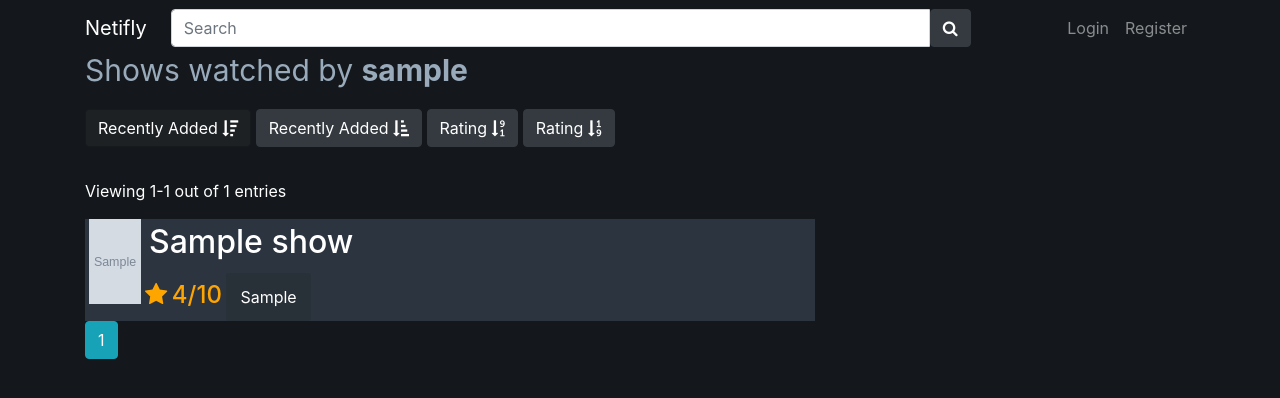
After one commit to edith007/The-Movie-DataBase, a Django app: a page that uses movie/templates/movie/base.html in a window 1280 px wide. The commit adds this page. Shown: the top 398 px of the page. Run offline with Django 3.2, Linux system fonts and the light colour scheme; tables that the repository leaves empty hold one stand-in row (values such as "Sample post"); grey boxes marked "Sample" are stand-in pictures; some libraries are stand-ins or nearby versions.

Commit message:
updated show list page

```diff
--- a/IMDB/settings.py
+++ b/IMDB/settings.py
@@ -119,8 +119,10 @@ USE_TZ = True
 
 # Static files (CSS, JavaScript, Images)
 # https://docs.djangoproject.com/en/1.11/howto/static-files/
+STATIC_URL = '/static/'
 
-STATIC_URL = '/static/'
+
+# Extra places for collectstatic to find static files.
 
 CRISPY_TEMPLATE_PACK = 'bootstrap4'
 
--- a/movie/templates/movie/base.html
+++ b/movie/templates/movie/base.html
@@ -45,6 +45,7 @@
             <!-- Navbar Right Side -->
             <div class="navbar-nav">
                 {% if user.is_authenticated %}
+                    <a class="nav-item nav-link" href="/list/{{user.username}}">My List</a>
                     <a class="nav-item nav-link" href="/profile/">My Profile</a>
                     <a class="nav-item nav-link" href="/logout/">Logout</a>
                 {% else %}
--- /dev/null
+++ b/movie/templates/movie/list.html
@@ -0,0 +1,67 @@
+{% extends "movie/base.html" %}
+{% block content %}
+<pre></pre><pre></pre><pre></pre>
+<p style="font-size:30px; color:#9ab">Shows watched by <b>{{username}}</b></p>
+{% if sort_type == 1 %}
+    <button type="button" class="btn btn-dark active">Recently Added <span class="fa fa-sort-amount-desc"></span></button>
+{% else %}
+<a href="?sort=1" class="btn btn-dark">Recently Added <span class="fa fa-sort-amount-desc"></span></a>
+{% endif %}
+{% if sort_type == 2 %}
+    <button type="button" class="btn btn-dark active">Recently Added <span class="fa fa-sort-amount-asc"></span></button>
+{% else %}
+<a href="?sort=2" class="btn btn-dark">Recently Added <span class="fa fa-sort-amount-asc"></span></a>
+{% endif %}
+{% if sort_type == 3 %}
+    <button type="button" class="btn btn-dark active">Rating <span class="fa fa-sort-numeric-desc"></span></button>
+{% else %}
+<a href="?sort=3" class="btn btn-dark">Rating <span class="fa fa-sort-numeric-desc"></span></a>
+{% endif %}
+{% if sort_type == 4 %}
+    <button type="button" class="btn btn-dark active">Rating <span class="fa fa-sort-numeric-asc"></span></button>
+{% else %}
+<a href="?sort=4" class="btn btn-dark">Rating <span class="fa fa-sort-numeric-asc"></span></a>
+{% endif %}
+<pre></pre><pre></pre>
+{% if total %}
+<div style="color:white"><p>Viewing {{page_obj.start_index}}-{{page_obj.end_index}} out of {{total}} entries </p></div>
+{% for result in page_obj %}
+        <article class="media content-section" style="background-color:#2c3440">
+          <div class="media">
+         <div class="media-left">
+             <a href="/show/{{result.show.showid}}">
+        <img style="padding: 0px 4px" src= {{result.show.image}} class="media-object" width="60" height="85">
+             </a>
+    </div>
+    <div class="media-body">
+        <a href="/show/{{result.show.showid}}"><h2 style="padding: 4px 4px; color:white" class="media-heading">{{result.show.name}}</h2> </a>
+        <h4 style="display:inline-block; color:#ffa500"><span class="fa fa-star checked"></span></h4>
+        <h4 style="display:inline-block; color:#ffa500">{{result.rating}}/10</h4>
+        {% for genre in result.show.genres %}
+        <button style="color:white; border-radius:3px; display: inline-block; padding:12px 14px; text-align:center; background-color: #283038; border: none">{{genre}}</button>
+        {% endfor %}
+    </div>
+  </div>
+        </article>
+    {% endfor %}
+    {% if page_obj.has_previous %}
+        <a class="btn btn-outline-info mb-4" href="?page=1">First</a>
+        <a class="btn btn-outline-info mb-4" href="?page={{page_obj.previous_page_number}}">Previous</a>
+      {% endif %}
+
+      {% for num in page_obj.paginator.page_range %}
+        {% if page_obj.number == num %}
+          <a class="btn btn-info mb-4" href="?page={{num}}">{{num}}</a>
+        {% elif num > page_obj.number|add:'-3' and num < page_obj.number|add:'3' %}
+          <a class="btn btn-outline-info mb-4" href="?page={{num}}">{{num}}</a>
+        {% endif %}
+      {% endfor %}
+
+      {% if page_obj.has_next %}
+        <a class="btn btn-outline-info mb-4" href="?page={{page_obj.next_page_number}}">Next</a>
+        <a class="btn btn-outline-info mb-4" href="?page={{page_obj.paginator.num_pages}}">Last</a>
+      {% endif %}
+{% else %}
+<h4 style="color:#a8bdad">The user has not added any shows to their list!</h4>
+{% endif %}
+{% endblock content %}
--- a/movie/templates/movie/show.html
+++ b/movie/templates/movie/show.html
@@ -165,7 +165,7 @@ display: none
 </h1>
     <div style="padding:0px 20px">
     {% for genre in show.genres %}
-        <button style="color:white; border-radius:3px; display: inline-block; padding:5px 5px; text-align:center; background-color: #283038; border: none">{{ genre }}</button>
+        <button style="color:white; border-radius:3px; display: inline-block; padding:5px 5px; text-align:center; background-color: #283038; border: none">{{genre}}</button>
         {% endfor %}
     </div>
 <hr>
--- a/movie/urls.py
+++ b/movie/urls.py
@@ -5,6 +5,8 @@ urlpatterns = [
     path('', views.home, name='movie-home'),
     path('show/', views.show, name='movie-show'),
     path('show/<int:showid>/', views.show, name='movie-show'),
+    path('list/', views.showlist, name='movie-showlist'),
+    path('list/<str:username>/', views.showlist, name='movie-showlist'),
     path('search/', views.search, name='movie-search'),
     path('search/<str:query>/', views.search, name='movie-search')
 ]
--- a/movie/views.py
+++ b/movie/views.py
@@ -1,10 +1,13 @@
 from django.shortcuts import render, redirect
-import urllib.request
+import requests
 from .models import Show, UserRating
 from django.contrib.auth.models import User
+from django.core.paginator import Paginator
+
 
 def home(request):
     return render(request, 'movie/home.html')
+
 
 def search(request, query: str = ""):
     if request.method == 'POST' and 'query' in request.POST:
@@ -20,13 +23,43 @@ def search(request, query: str = ""):
             if each["show"]["summary"]:
                 each["show"]["summary"] = BeautifulSoup(each["show"]["summary"], "lxml").text
             if not each["show"]["image"]:
-                each["show"]["image"] = {"original":"/static/movie/default.png"}
-
+                each["show"]["image"] = {"original": "/static/movie/default.png"}
         context = {
-            'results' : resp,
-            'query' : query
+            'results': resp,
+            'query': query
         }
         return render(request, 'movie/search.html', context)
+
+
+def showlist(request, username: str = ""):
+    if not username:
+        return redirect('movie-home')
+    try:
+        user = User.objects.get(username=username)
+    except User.DoesNotExist:
+        return redirect('movie-home')
+    sort_type = request.GET.get('sort')
+    if not sort_type or not sort_type.isdigit():
+        sort_type = 1
+    sort_type = int(sort_type)
+    if sort_type == 2:
+        results = UserRating.objects.filter(user=user).order_by('pk')
+    elif sort_type == 3:
+        results = UserRating.objects.filter(user=user).order_by('-rating')
+    elif sort_type == 4:
+        results = UserRating.objects.filter(user=user).order_by('rating')
+    else:
+        results = UserRating.objects.filter(user=user).order_by('-pk')
+    paginator = Paginator(results, 25)
+    page_number = request.GET.get('page')
+    page_obj = paginator.get_page(page_number)
+    for result in page_obj:
+        result.show.genres = result.show.genres.split(",")
+    return render(request, 'movie/list.html', {'username': username,
+                                            'page_obj': page_obj,
+                                            'total': paginator.count,
+                                            'sort_type': sort_type})
+
 
 def show(request, showid: int = 0):
     if not showid:
@@ -69,7 +102,7 @@ def show(request, showid: int = 0):
                     ur.rating = value
                     ur.save()
                     return render(request, 'movie/show.html', {'show': resp, 'watched': True, 'rating': value,
-                                                                'position': ur.position})
+                                                            'position': ur.position})
             if "#" in request.POST:
                 try:
                     value = int(request.POST['#'])
@@ -84,14 +117,15 @@ def show(request, showid: int = 0):
                 ur = UserRating.objects.get(show=sh, user=request.user)
                 ur.position = value
                 ur.save()
-                return render(request, 'movie/show.html', {'show': tesp, 'watched': True, 'rating': ur.rating,
-                                                            'position': ur.position})
-        if not request.user.is_authenticated:
-            return render(request, 'movie/show.html', {'show': resp, "watched": False, "rating": 0})
+                return render(request, 'movie/show.html', {'show': resp, 'watched': True, 'rating': ur.rating,
+                                                        'position': ur.position})
 
-        try:
-            ur = UserRating.objects.get(show=Show.objects.get(showid=showid), user=request.user)
-            return render(request, 'movie/show.html', {'show': resp, 'watched':True, 'rating': ur.rating,
-                                                       'position': ur.position})
-        except UserRating.DoesNotExist:
-            return render(request, 'movie/show.html', {'show': resp, "watched": False, "rating": 0})
+    if not request.user.is_authenticated:
+        return render(request, 'movie/show.html', {'show': resp, "watched": False, "rating": 0})
+
+    try:
+        ur = UserRating.objects.get(show=Show.objects.get(showid=showid), user=request.user)
+        return render(request, 'movie/show.html', {'show': resp, 'watched': True, 'rating': ur.rating,
+                                                'position': ur.position})
+    except UserRating.DoesNotExist:
+        return render(request, 'movie/show.html', {'show': resp, "watched": False, "rating": 0})
--- a/users/templates/users/login.html
+++ b/users/templates/users/login.html
@@ -6,7 +6,7 @@
         {% csrf_token %}
         <fieldset class="form-group">
             <legend class="border-bottom mb-4" style="color:white">Login</legend>
-            <div style="color:#9ab">{{ form|crispy }}</div>
+            <div style="color:#9ab">{{form|crispy}}</div>
         </fieldset>
         <div class="form-group">
             <button class="btn btn-outline-info" type="submit">Login</button>
--- a/users/templates/users/register.html
+++ b/users/templates/users/register.html
@@ -6,7 +6,7 @@
         {% csrf_token %}
         <fieldset class="form-group">
             <legend class="border-bottom mb-4" style="color:white">Register</legend>
-            <div style="color:#9ab">{{ form|crispy }}</div>
+            <div style="color:#9ab">{{form|crispy}}</div>
         </fieldset>
         <div class="form-group">
             <button class="btn btn-outline-info" type="submit">Sign Up</button>
```
Also changed, not shown: movie/templates/movie/search.html (+7 -7 lines).
